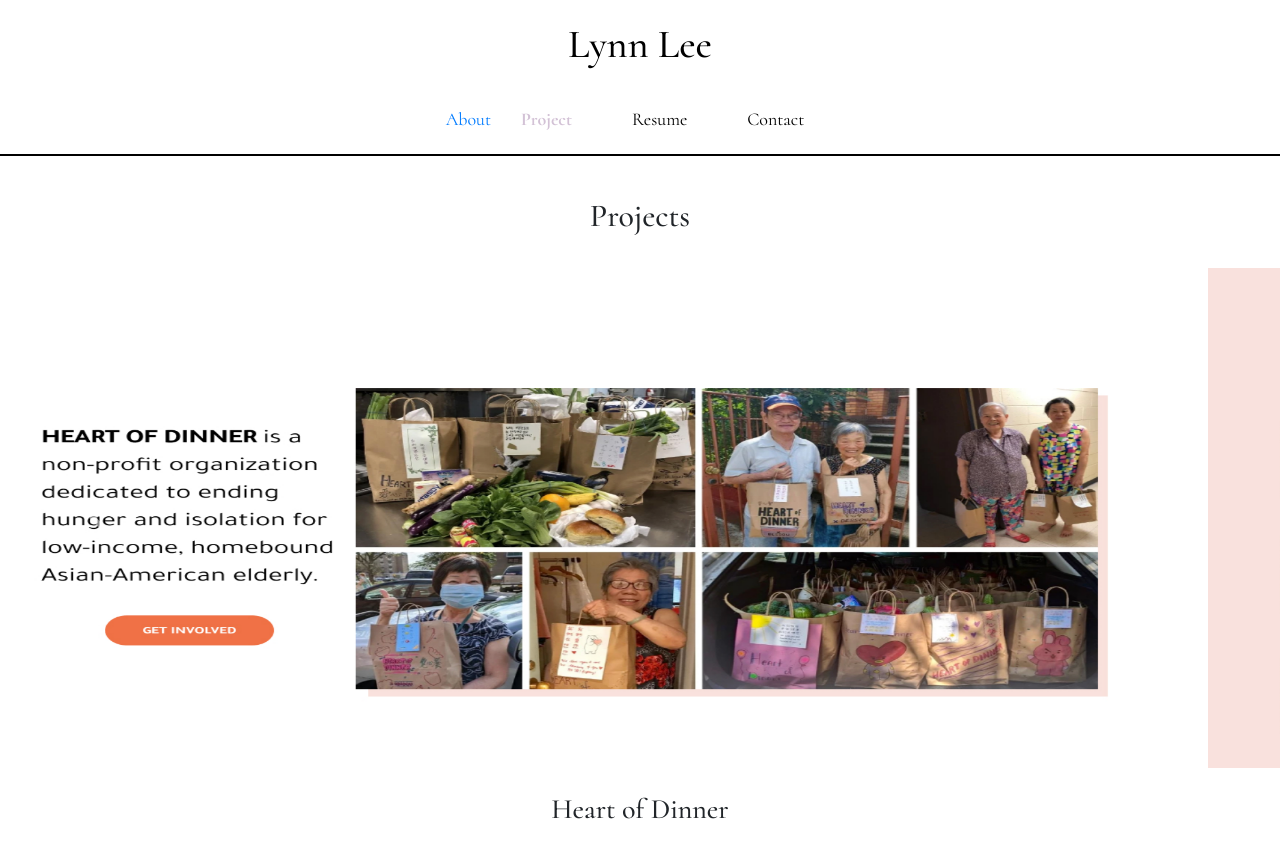
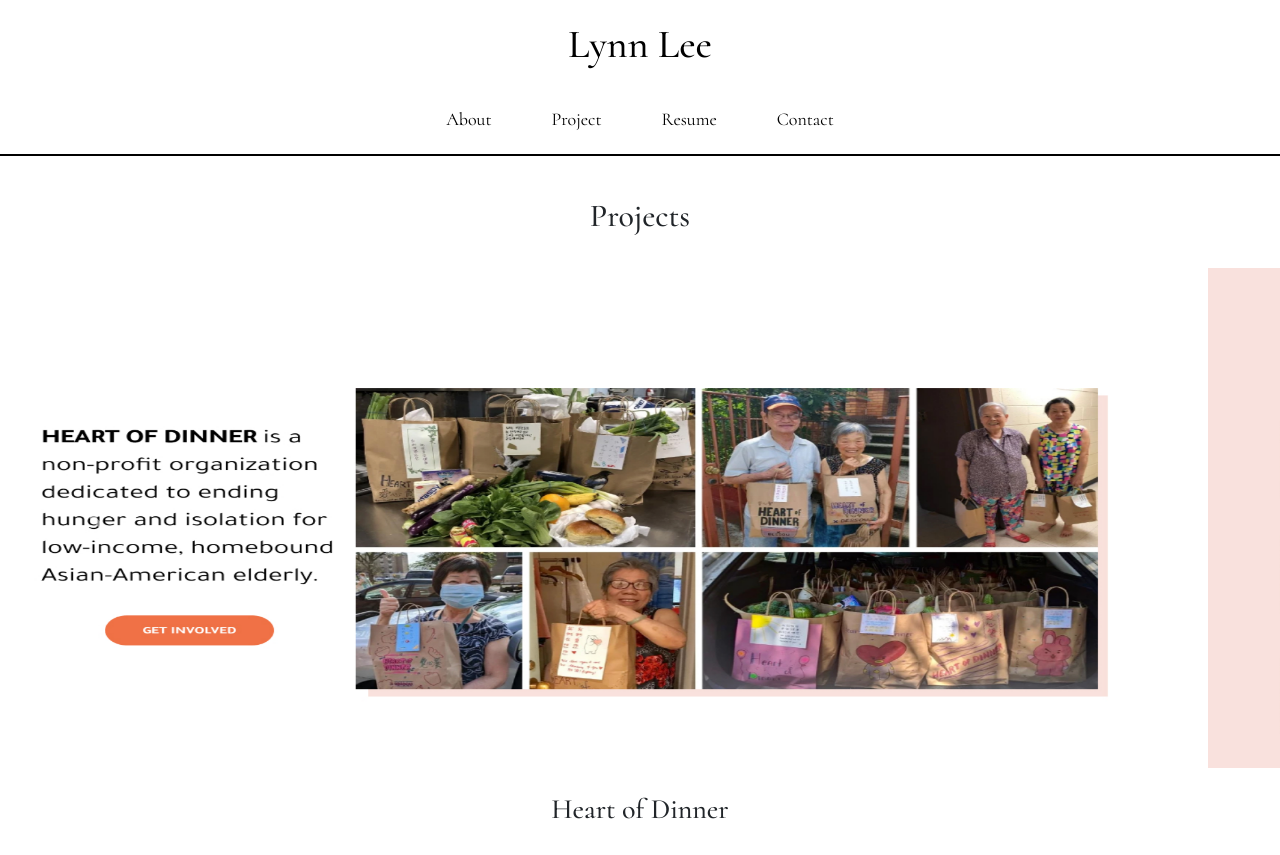
Before and after one commit to lynnleeliya/UX_UI_HW_20, a plain HTML site: page index.html in a window 1280 px wide. Shown: the top 855 px of the page. Drawn offline with nearby package versions, Linux system fonts and the light colour scheme.

Commit message:
nav bar updated

```diff
--- a/css/style.css
+++ b/css/style.css
@@ -12,10 +12,6 @@ h1 {
     color: #000000;
 }
 
-.project {
-    font-weight: 700;
-    color: #D3C2D6;
-}
 .nav-bar {
     display: flex;
     justify-content: center;
@@ -28,6 +24,8 @@ h1 {
 .about, .project, .resume, .contact {
     padding: 0px 30px 0px 30px;
     list-style: none;
+    color: #000000;
+    text-decoration: none;
 }
 
 
--- a/index.html
+++ b/index.html
@@ -16,10 +16,11 @@
     <nav>
     <h1>Lynn Lee</h1>
     <div class="nav-bar">
-        <a href="./nav-pages/about.html">About</a>
-        <li class="project">Project</li>
-        <li class="resume">Resume</li>
-        <li class="contact">Contact</li>
+        <a href="./nav-pages/about.html" class="about">About</a>
+        <a href="./nav-pages/about.html" class="project">Project</a>
+        <a href="./nav-pages/about.html" class="resume">Resume</a>
+        <a href="./nav-pages/about.html" class="contact">Contact</a>
+
     </div>
     <hr class="solid">
     </nav>
```
